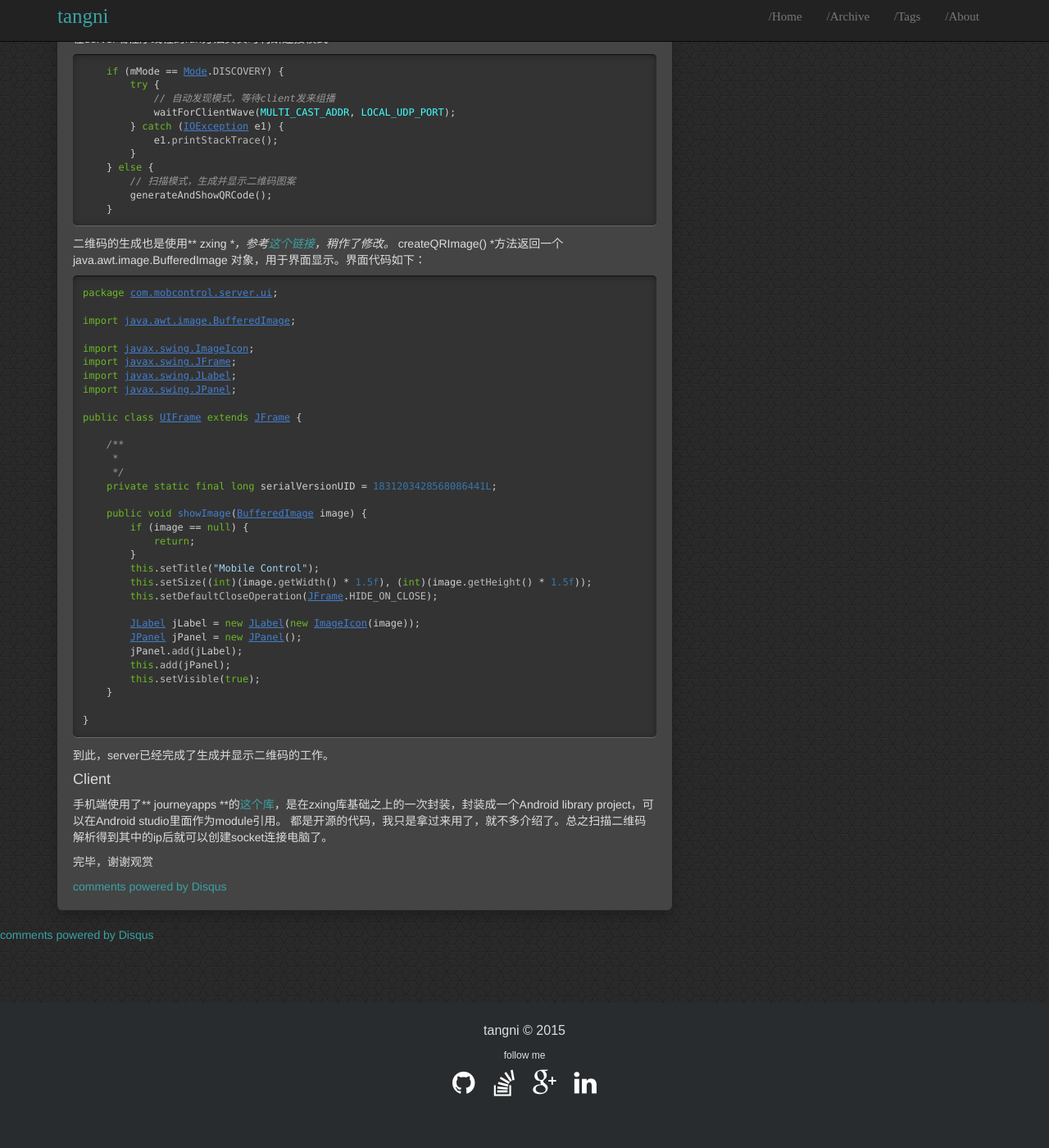
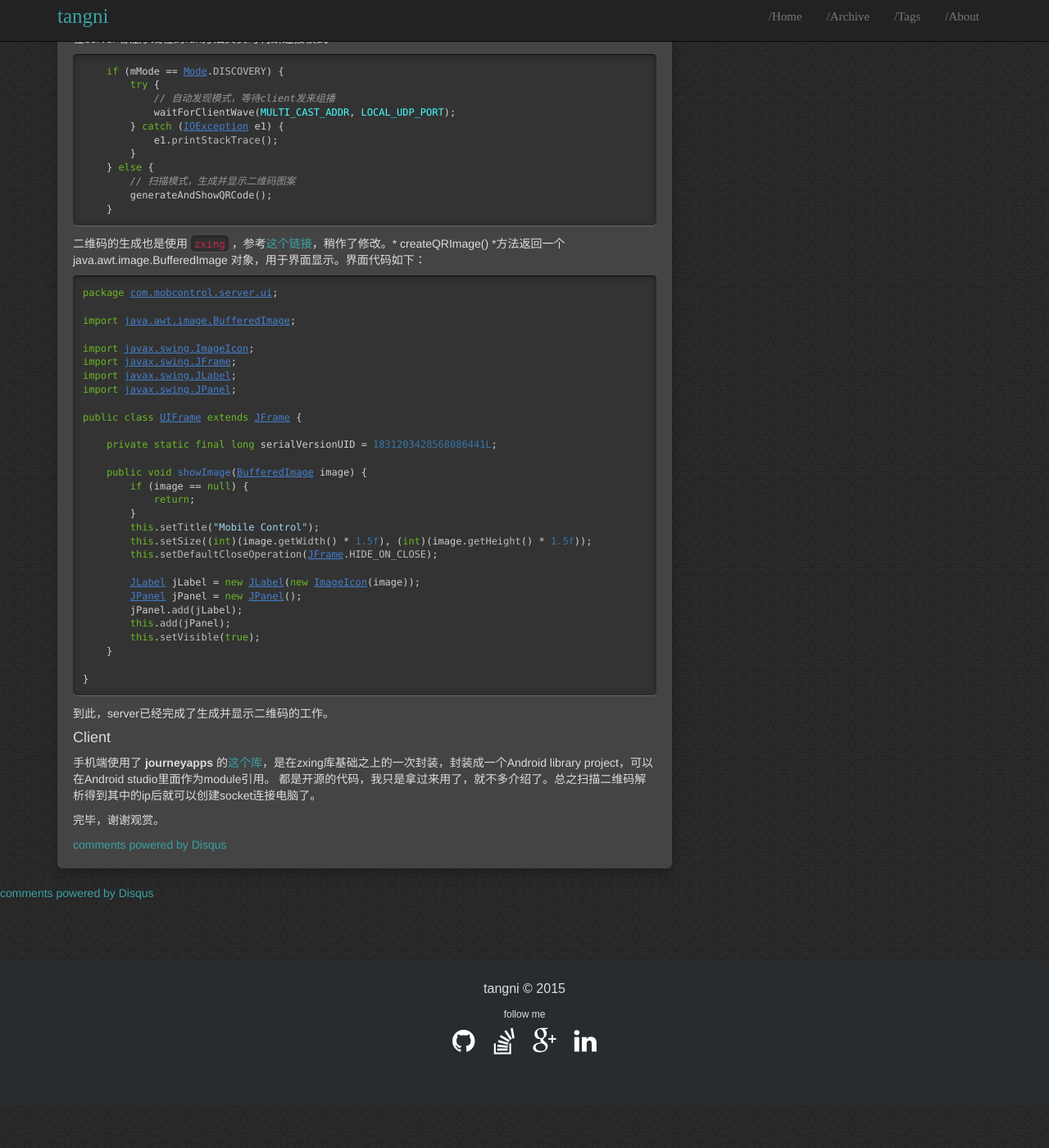
Before and after one commit to t-gao/t-gao.github.io, a Jekyll site: the page built from _posts/2016-07-30-turn-phones-into-mouses-2.md, in a window 1280 px wide and 1400 px high, scrolled down 567 px. Shown: the whole window at 82% size. Built offline with Jekyll 4.4.1, drawn with Linux system fonts in a browser that asks for light colours; comment, search, counter and statistics services are not loaded; after the commit the page ends 1916 px from its top, so only the background shows below that.

````diff
--- a/_posts/2016-07-30-turn-phones-into-mouses-2.md
+++ b/_posts/2016-07-30-turn-phones-into-mouses-2.md
@@ -9,14 +9,15 @@ comments: true
 toc: true
 ---
 
-在[把手机变成电脑的移动触控板 (一)](http://tangni.me/2016/07/turn-phones-into-mouses)里，介绍了手机通过socket 连接控制电脑的实现。那篇里写到了通过**组播**来使手机和电脑互相自动发现，本篇介绍另一种连接方式：通过手机扫描二维码的方式连接。
+在[把手机变成电脑的移动触控板 (一)](http://tangni.me/2016/07/turn-phones-into-mouses)里，介绍了手机通过socket 连接控制电脑的实现。那篇里写到了通过 `组播` 来使手机和电脑互相自动发现，本篇介绍另一种连接方式：通过手机扫描二维码的方式连接。
 
 ### 基本想法
 因为上篇介绍过，手机要连接电脑，必须先知道电脑的ip，所以，这里的想法是：电脑端（server）程序获取自己的ip，把ip编码生成一个二维码并显示在屏幕上；手机端（client）扫描这个二维码得到电脑的ip，然后建立socket连接，剩余的控制部分同上篇。
 
 ### 实现
+
 #### Server
-server和client都是使用[** zxing **](https://github.com/zxing/zxing)的库。server端由java实现，因为上一篇介绍时，只有组播一种连接方式，现在新增一种二维码扫描的方式，所以定义了连接模式：
+server和client都是使用 [ zxing ](https://github.com/zxing/zxing)的库。server端由java实现，因为上一篇介绍时，只有组播一种连接方式，现在新增一种二维码扫描的方式，所以定义了连接模式：
 
 ```java
     // 连接模式
@@ -25,6 +26,7 @@ server和client都是使用[** zxing **](https://github.com/zxing/zxing)的库
         QR_SCAN     // 扫描连接模式
     }
 ```
+
 在server端程序线程的run方法其实时判断连接模式：
 
 ```java
@@ -41,7 +43,7 @@ server和client都是使用[** zxing **](https://github.com/zxing/zxing)的库
     }
 ```
 
-二维码的生成也是使用** zxing **，参考[这个链接](http://www.journaldev.com/470/generate-qr-code-image-from-java-program)，稍作了修改。* createQRImage() *方法返回一个java.awt.image.BufferedImage 对象，用于界面显示。界面代码如下：
+二维码的生成也是使用 `zxing` ，参考[这个链接](http://www.journaldev.com/470/generate-qr-code-image-from-java-program)，稍作了修改。* createQRImage() *方法返回一个java.awt.image.BufferedImage 对象，用于界面显示。界面代码如下：
 
 ```java
 package com.mobcontrol.server.ui;
@@ -55,9 +57,6 @@ import javax.swing.JPanel;
 
 public class UIFrame extends JFrame {
 
-    /**
-     *
-     */
     private static final long serialVersionUID = 1831203428568086441L;
 
     public void showImage(BufferedImage image) {
@@ -77,10 +76,12 @@ public class UIFrame extends JFrame {
 
 }
 ```
+
 到此，server已经完成了生成并显示二维码的工作。
 
+
 #### Client
-手机端使用了** journeyapps **的[这个库](https://github.com/journeyapps/zxing-android-embedded)，是在zxing库基础之上的一次封装，封装成一个Android library project，可以在Android studio里面作为module引用。
+手机端使用了 **journeyapps** 的[这个库](https://github.com/journeyapps/zxing-android-embedded)，是在zxing库基础之上的一次封装，封装成一个Android library project，可以在Android studio里面作为module引用。
 都是开源的代码，我只是拿过来用了，就不多介绍了。总之扫描二维码解析得到其中的ip后就可以创建socket连接电脑了。
 
-完毕，谢谢观赏
+完毕，谢谢观赏。
````
Also changed, not shown: _posts/2016-07-24-turn-phones-into-mouses.md (+6 -6 lines).
